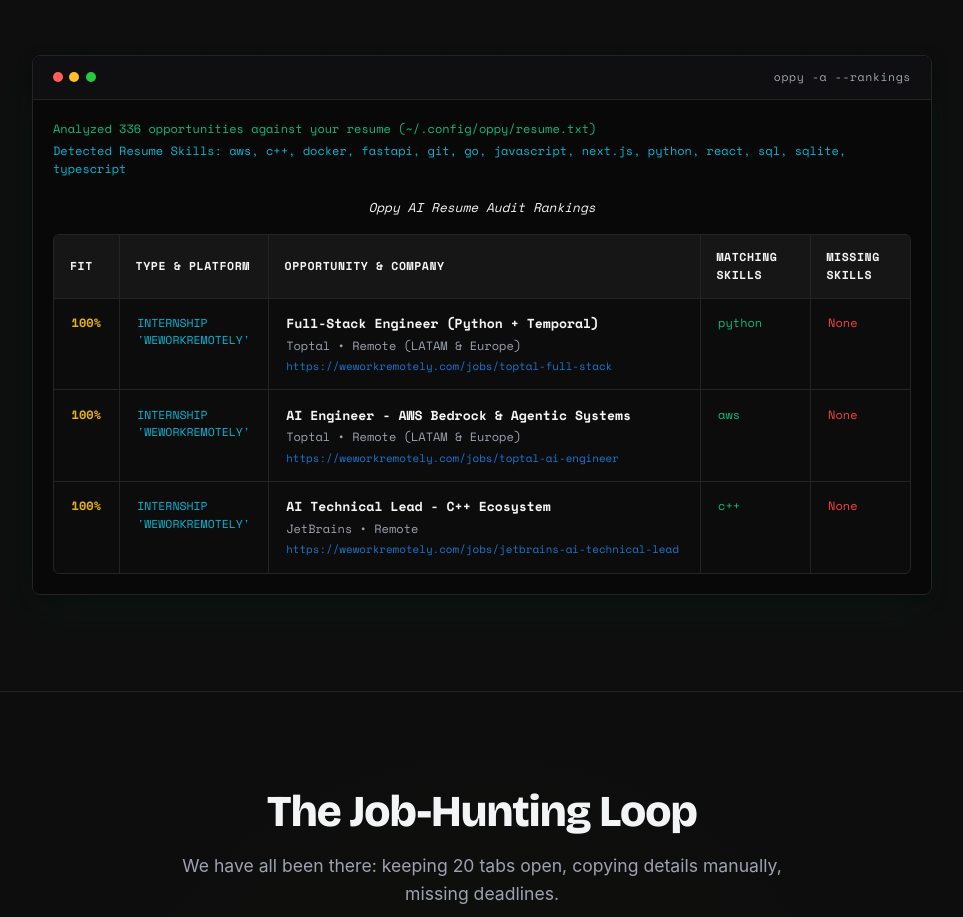
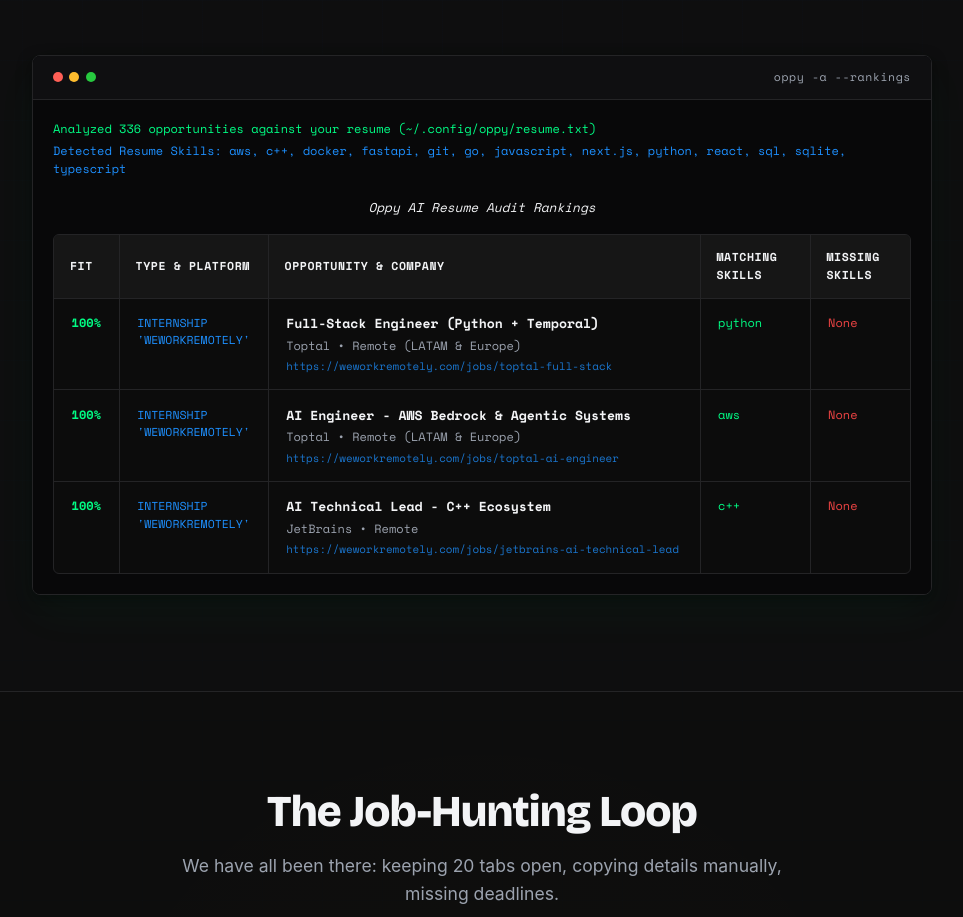
Before and after one commit to abbysallord/oppy, a Next.js app in the folder web/: page / in a window 1280 px wide. Shown: the part 3120-4037 px from the top of the page, without its empty margins (158-1121 px from the left). Built offline with nearby package versions, Linux system fonts and the light colour scheme.

Commit message:
design: sync real TUI terminal colors to match landing page variables, and restore web mockup class declarations

```diff
--- a/web/src/app/page.module.css
+++ b/web/src/app/page.module.css
@@ -1092,11 +1092,11 @@
 }
 
 .statusLineSuccess {
-  color: #10b981; /* ANSI Green */
+  color: var(--accent-success);
 }
 
 .statusLineInfo {
-  color: #06b6d4; /* ANSI Cyan */
+  color: var(--accent-secondary);
   margin-top: 0.25rem;
 }
 
@@ -1165,22 +1165,22 @@
 }
 
 .fitActive {
-  color: #eab308; /* ANSI Yellow */
+  color: var(--accent-success);
   font-weight: 700;
   text-align: center;
 }
 
 .platformCol {
-  color: #06b6d4; /* ANSI Cyan */
+  color: var(--accent-secondary);
   font-size: 0.72rem;
 }
 
 .matchSkill {
-  color: #10b981; /* ANSI Green */
+  color: var(--accent-success);
 }
 
 .noneSkill {
-  color: #ef4444; /* ANSI Red */
+  color: var(--accent-warning);
 }
 
 .jobTitle {
```
Also changed, not shown: 2 other files (tests, documents, lock files or other folders).
